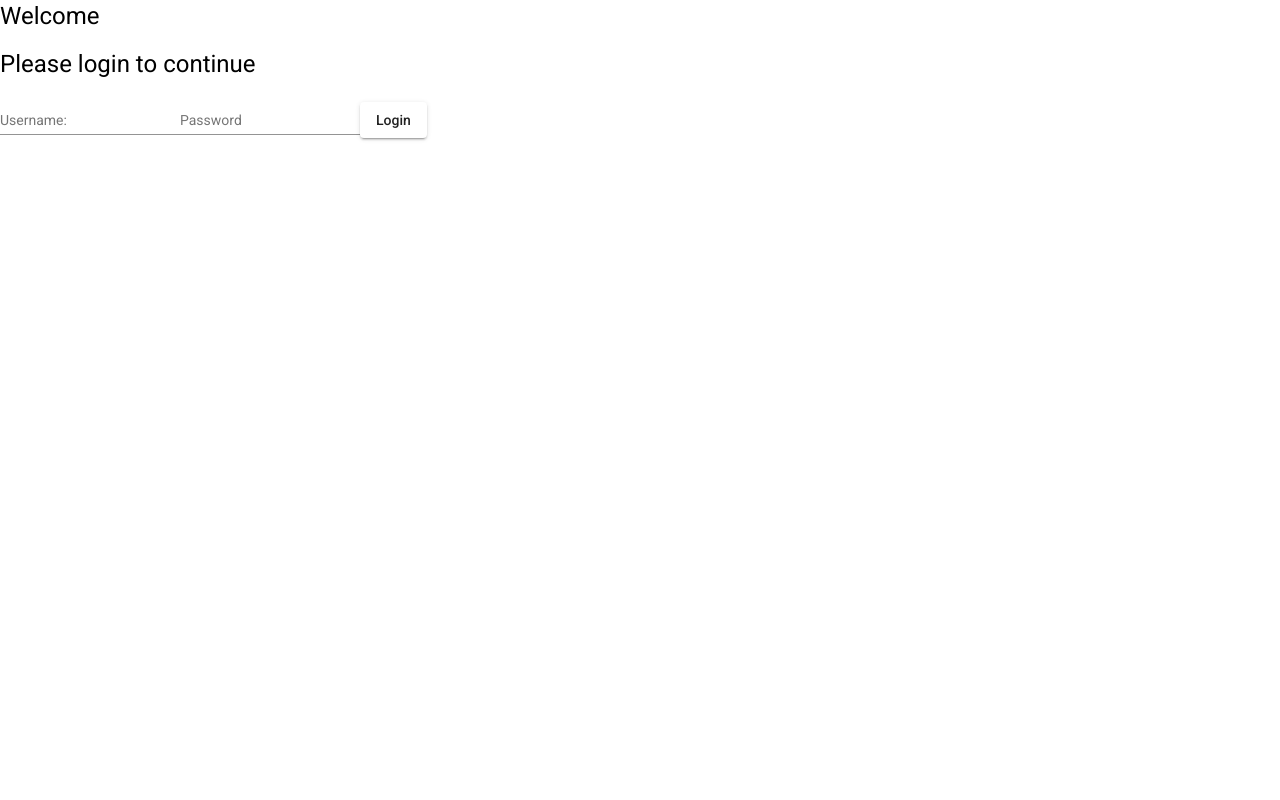
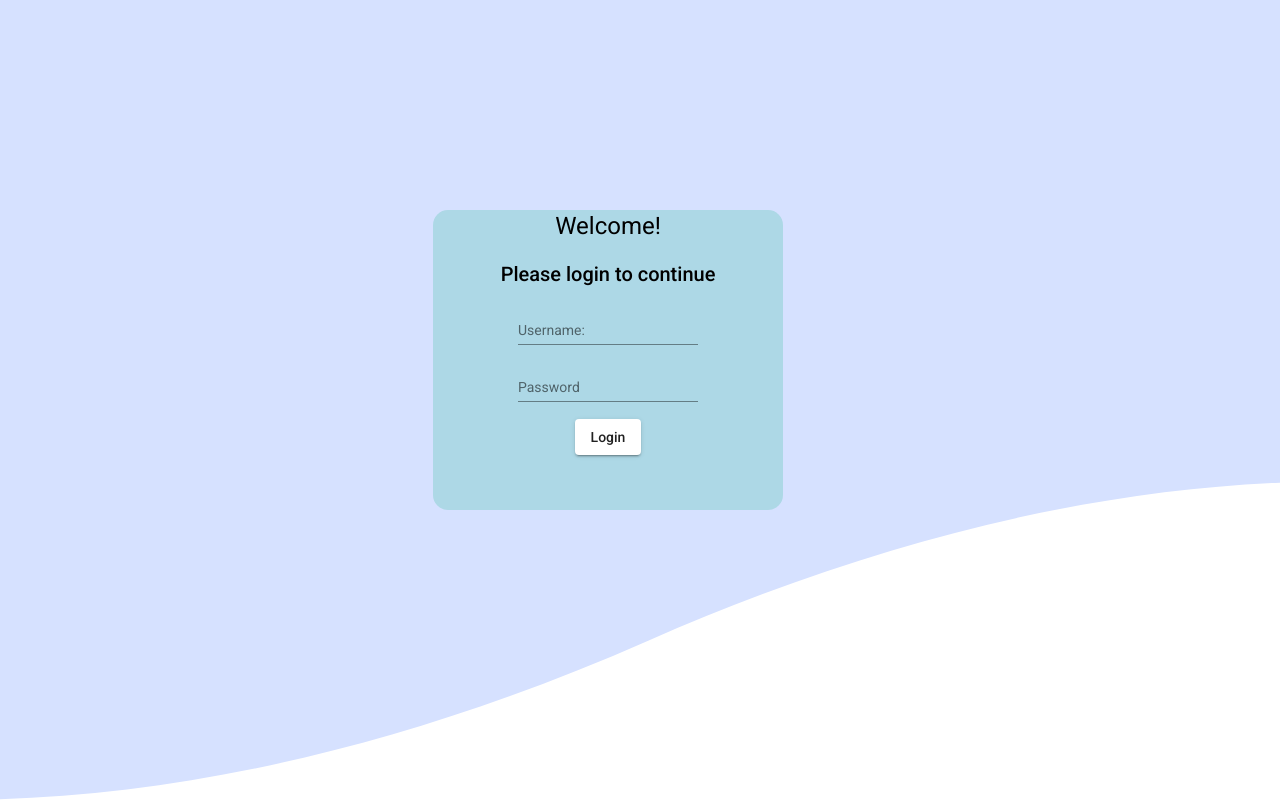
Before and after one commit to mihmat25/webshopappFrontend, an Angular app: page /login in a window 1280 px wide. Built offline with nearby package versions, Linux system fonts and the light colour scheme.

Commit message:
added loginpage design

```diff
--- a/src/app/login/login.component.css
+++ b/src/app/login/login.component.css
@@ -0,0 +1,25 @@
+.login-container{
+    min-height: 300px;
+    max-width: 350px;
+    height: 25%;
+    width: 150%;
+    background-color: lightblue;
+    border-radius: 15px;
+
+    display: flex;
+    flex-direction: column;
+    align-items: center;
+}
+
+.page-container{
+    justify-content: center;
+    align-items: center;
+    width: 95%;
+    height: 90%;
+    display: flex;
+}
+
+button:hover{
+    background-color: aqua;
+    cursor: pointer;
+}
--- a/src/app/login/login.component.html
+++ b/src/app/login/login.component.html
@@ -1,6 +1,8 @@
-<h1>Welcome</h1>
+<div class="page-container">
+  <div class="login-container">
+    <h1>Welcome!</h1>
 
-<h1>Please login to continue</h1>
+    <h2>Please login to continue</h2>
 
     <mat-form-field>
       <mat-label>Username:</mat-label>
@@ -13,3 +15,5 @@
     </mat-form-field>
 
     <button mat-raised-button (click)="login()">Login</button>
+  </div>
+</div>
--- a/src/app/register/register.component.css
+++ b/src/app/register/register.component.css
@@ -0,0 +1,12 @@
+.register-container{
+    min-height: 300px;
+    max-width: 350px;
+    height: 25%;
+    width: 150%;
+    background-color: lightblue;
+    border-radius: 15px;
+
+    display: flex;
+    flex-direction: column;
+    align-items: center;
+}
--- a/src/app/register/register.component.html
+++ b/src/app/register/register.component.html
@@ -1,4 +1,5 @@
-<h1>Please register to continue</h1>
+<div class="register-container">
+  <h1>Please register to continue</h1>
 
 <mat-form-field>
   <mat-label>Username:</mat-label>
@@ -16,3 +17,4 @@
 </mat-form-field>
 
 <button mat-raised-button (click)="signup()">Register</button>
+</div>
--- a/src/index.html
+++ b/src/index.html
@@ -9,6 +9,13 @@
   <link rel="preconnect" href="https://fonts.gstatic.com">
   <link href="https://fonts.googleapis.com/css2?family=Roboto:wght@300;400;500&display=swap" rel="stylesheet">
   <link href="https://fonts.googleapis.com/icon?family=Material+Icons" rel="stylesheet">
+
+  <style>
+   body{
+      background-image: url(/assets/Images/pattern-background-desktop.svg);
+    }
+  </style>
+
 </head>
 <body class="mat-typography">
   <app-root></app-root>
--- a/src/styles.css
+++ b/src/styles.css
@@ -5,3 +5,9 @@ body { margin: 0; font-family: Roboto, "Helvetica Neue", sans-serif; }
 
 html, body { height: 100%; }
 body { margin: 0; font-family: Roboto, "Helvetica Neue", sans-serif; }
+
+body{
+    background-repeat: no-repeat;
+    background-position: top;
+    background-size: cover;
+}
```
Also changed, not shown: src/assets/Images/pattern-background-desktop.svg (added). Lines whose indentation alone changed are shown as unchanged.
